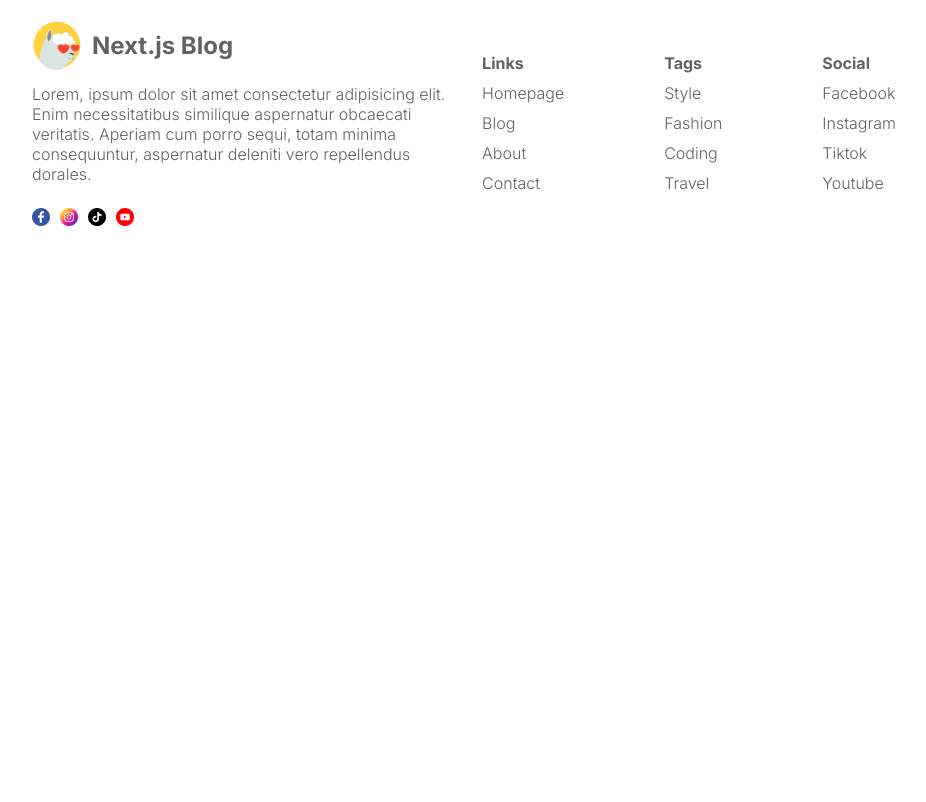
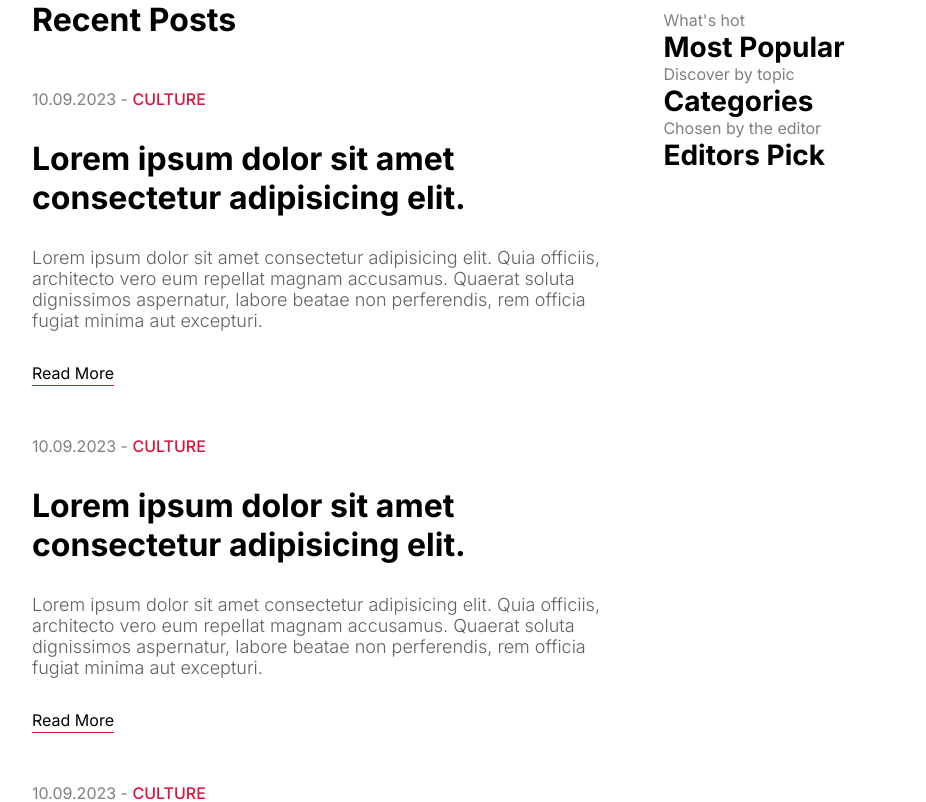
Before and after one commit to Dmitriifd/nextjs-fullstack-blog, a Next.js app: page / in a window 1280 px wide. Shown: the part 1320-2122 px from the top of the page, without its empty margins (176-1102 px from the left). Before the commit the page ends 1566 px from the top, so only its background shows below. Built offline with nearby package versions, Linux system fonts and the light colour scheme; no server answers.

Commit message:
Card, CardList & Menu

```diff
--- a/src/app/page.tsx
+++ b/src/app/page.tsx
@@ -1,12 +1,18 @@
 import Featured from '@/components/featured/Featured';
 import styles from './homepage.module.css';
 import CategoryList from '@/components/categoryList/CategoryList';
+import CardList from '@/components/cardList/CardList';
+import Menu from '@/components/menu/Menu';
 
 export default function Home() {
   return (
     <div className={styles.container}>
       <Featured />
       <CategoryList />
+      <div className={styles.content}>
+        <CardList page={5} />
+        <Menu />
+      </div>
     </div>
   );
 }
--- a/src/components/card/Card.tsx
+++ b/src/components/card/Card.tsx
@@ -1,10 +1,31 @@
-import React from "react";
+import Image from 'next/image';
 import styles from './card.module.css';
+import Link from 'next/link';
 
 const Card = () => {
   return (
     <div className={styles.container}>
+      <div className={styles.imageContainer}>
+        <Image src='/p1.jpeg' alt='' fill className={styles.image} />
+      </div>
 
+      <div className={styles.textContainer}>
+        <div className={styles.detail}>
+          <span className={styles.date}>10.09.2023 - </span>
+          <span className={styles.category}>CULTURE</span>
+        </div>
+        <Link href={`/posts/temp`}>
+          <h1>Lorem ipsum dolor sit amet consectetur adipisicing elit.</h1>
+        </Link>
+        <p className={styles.desc}>Lorem ipsum dolor sit amet consectetur adipisicing elit. Quia officiis, architecto vero eum repellat magnam accusamus. Quaerat soluta dignissimos aspernatur, labore beatae non perferendis, rem officia fugiat minima aut excepturi.</p>
+        {/* <div
+          className={styles.desc}
+          dangerouslySetInnerHTML={{ __html: item?.desc.substring(0, 60) }}
+        /> */}
+        <Link href={`/posts/temp`} className={styles.link}>
+          Read More
+        </Link>
+      </div>
     </div>
   );
 };
--- a/src/components/card/card.module.css
+++ b/src/components/card/card.module.css
@@ -0,0 +1,50 @@
+.container {
+  margin-bottom: 50px;
+  display: flex;
+  align-items: center;
+  gap: 50px;
+}
+
+.imageContainer {
+  flex: 1;
+  height: 350px;
+  position: relative;
+}
+
+.image {
+  object-fit: cover;
+}
+
+.textContainer {
+  flex: 1;
+  display: flex;
+  flex-direction: column;
+  gap: 30px;
+}
+
+.date {
+  color: gray;
+}
+
+.category {
+  color: crimson;
+  font-weight: 500;
+}
+
+.desc {
+  font-size: 18px;
+  font-weight: 300;
+  color: var(--softTextColor);
+}
+
+.link {
+  border-bottom: 1px solid crimson;
+  width: max-content;
+  padding: 2px 0px;
+}
+
+@media screen and (max-width: 1280px) {
+  .imageContainer {
+    display: none;
+  }
+}
--- a/src/components/cardList/CardList.tsx
+++ b/src/components/cardList/CardList.tsx
@@ -1,10 +1,16 @@
 import React from "react";
 import styles from './cardList.module.css';
+import Card from "../card/Card";
 
-const CardList = () => {
+const CardList = ({page = 1}: {page: number}) => {
   return (
     <div className={styles.container}>
-
+      <h1 className={styles.title}>Recent Posts</h1>
+      <div className={styles.posts}>
+        <Card />
+        <Card />
+        <Card />
+      </div>
     </div>
   );
 };
--- a/src/components/cardList/cardList.module.css
+++ b/src/components/cardList/cardList.module.css
@@ -0,0 +1,7 @@
+.container{
+  flex:5
+}
+
+.title{
+  margin: 50px 0px;
+}
--- a/src/components/menu/Menu.tsx
+++ b/src/components/menu/Menu.tsx
@@ -1,10 +1,20 @@
-import React from "react";
+import React from 'react';
 import styles from './menu.module.css';
+import MenuPosts from '../menuPosts/MenuPosts';
+import MenuCategories from '../menuCategories/MenuCategories';
 
 const Menu = () => {
   return (
     <div className={styles.container}>
-
+      <h2 className={styles.subtitle}>{"What's hot"}</h2>
+      <h1 className={styles.title}>Most Popular</h1>
+      <MenuPosts />
+      <h2 className={styles.subtitle}>Discover by topic</h2>
+      <h1 className={styles.title}>Categories</h1>
+      <MenuCategories />
+      <h2 className={styles.subtitle}>Chosen by the editor</h2>
+      <h1 className={styles.title}>Editors Pick</h1>
+      <MenuPosts />
     </div>
   );
 };
--- a/src/components/menu/menu.module.css
+++ b/src/components/menu/menu.module.css
@@ -0,0 +1,20 @@
+.container {
+  flex: 2;
+  margin-top: 60px;
+}
+
+.subtitle {
+  color: gray;
+  font-size: 16px;
+  font-weight: 400;
+}
+.title {
+  font-size: 28px;
+}
+
+
+@media screen and (max-width: 1024px) {
+  .container {
+    display: none;
+  }
+}
```
